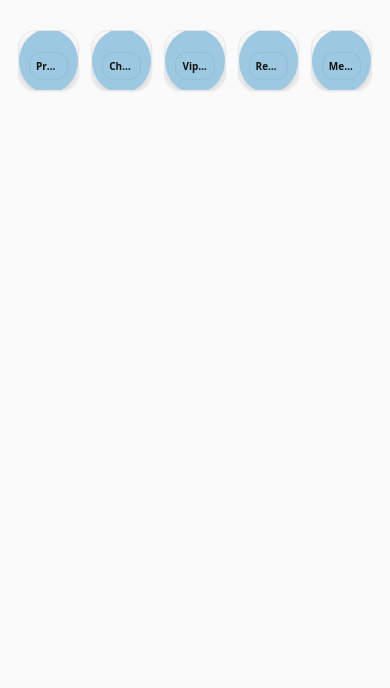
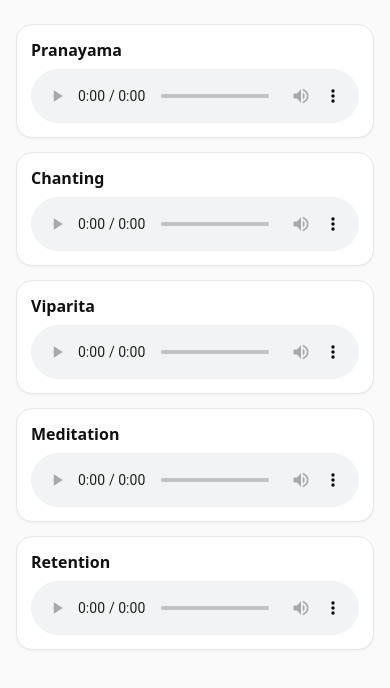
Before and after one commit to ceciliaraho/composition_evaluation, a plain HTML site: page index.html in a window 390 px wide. Drawn offline with Linux system fonts and the light colour scheme.

Commit message:
Update index.html

```diff
--- a/index.html
+++ b/index.html
@@ -1,208 +1,59 @@
 <!doctype html>
 <html lang="en">
-<head>
-<meta charset="utf-8">
-<meta name="viewport" content="width=device-width,initial-scale=1">
-<title>Composition Gallery</title>
+<meta charset="utf-8" />
+<meta name="viewport" content="width=device-width,initial-scale=1" />
+<title>Composition – Rectangles (stacked)</title>
 <style>
-  :root {
-    --bg: #fafafa;
-    --text: #111;
-    --muted: #6b7280;
-    --card: #fff;
-    --border: #e5e7eb;
-    --accent: #111;
+  :root{
+    --bg:#fafafa; --text:#111; --muted:#6b7280; --card:#ffffff; --border:#e5e7eb;
   }
-  * { box-sizing: border-box; }
-  body {
-    margin: 0;
-    font-family: system-ui,-apple-system,Segoe UI,Roboto,Helvetica,Arial,"Apple Color Emoji","Segoe UI Emoji";
-    background: var(--bg);
-    color: var(--text);
+  *{box-sizing:border-box}
+  body{margin:0;font-family:system-ui,-apple-system,Segoe UI,Roboto,Helvetica,Arial;background:var(--bg);color:var(--text)}
+  .wrap{max-width:900px;margin:24px auto;padding:0 16px 32px}
+  h1{margin:6px 0 10px;font-size:26px}
+  .sub{color:var(--muted);margin:0 0 16px}
+  .strip{display:grid;grid-template-columns:1fr;gap:14px}
+  .card{
+    background:var(--card);
+    border:1px solid var(--border);
+    border-radius:16px;
+    padding:14px;
+    display:grid;
+    gap:8px;
+    box-shadow:0 1px 2px rgba(0,0,0,.05);
   }
-  .wrap{
-    max-width: 100%;
-    margin: 24px auto;
-    padding: 0 16px 32px;
-  }
-
-/* UNA SOLA RIGA: 5 colonne fluide, niente scrollbar */
-  .strip{
-    display: grid;
-    grid-template-columns: repeat(5, minmax(0, 1fr));
-    gap: 16px;
-    overflow: visible;   /* niente scroll */
-    padding: 6px 0 12px;
-  }
-  /* MOBILE: passa a strip scorrevole orizzontale (più comodo) */
-  @media (max-width: 740px){
-    .strip{
-      display: grid;
-      grid-auto-flow: column;
-      grid-auto-columns: clamp(140px, 42vw, 200px); /* card larghe e leggibili */
-      gap: 12px;
-      overflow-x: auto;            /* swipe orizzontale */
-      overflow-y: hidden;
-      padding: 6px 2px 12px;
-      -webkit-overflow-scrolling: touch;
-    }
-    .strip::-webkit-scrollbar{ height: 8px; }
-    .strip::-webkit-scrollbar-thumb{ background: #d1d5db; border-radius: 6px; }
-
-  .card {
-    position: relative;
-    background: var(--card);
-    border: 1px solid var(--border);
-    border-radius: 18px;
-    aspect-ratio: 1 / 1;
-    box-shadow: 0 1px 2px rgba(0,0,0,.05);
-    display: flex;
-    align-items: center;
-    justify-content: center;
-    overflow: hidden;
-  }
-  .card .title {
-    position: absolute;
-    left: 10px; right: 10px; bottom: 10px;
-    background:#9dc8e1;
-    border: 1px solid rgba(0,0,0,.05);
-    color: var(--text);
-    padding: clamp(6px, 1.2vw, 10px);
-    border-radius: 12px;
-    font-weight: 600;
-    font-size: clamp(10px, 1.2vw, 14px);
-    text-align: center;
-    backdrop-filter: blur(2px);
-    overflow: hidden;
-    text-overflow: ellipsis;    /* "…" se troppo lungo */
-  }
-  .playbtn {
-    width: clamp(40px, 8vw, 72px);
-    height: clamp(40px, 8vw, 72px);
-    border-radius: 50%;
-    background: #9dc8e1;
-    color: #fff;
-    display: grid; place-items: center;
-    cursor: pointer;
-    user-select: none;
-    transition: transform .12s ease, filter .12s ease, background .12s ease;
-    box-shadow: 0 6px 16px rgba(0,0,0,.20);
-  }
-  .playbtn:hover { transform: scale(1.04); filter: brightness(1.05); }
-  .playbtn .icon { font-size: clamp(18px, 2.4vw, 30px); transform: translateX(1px); line-height: 1; }
-  .card.playing .playbtn { background: #10b981; }
-  .card.playing .playbtn .icon { transform: none; }
-  .progress {
-    position: absolute; left: 10px; right: 10px; bottom: 56px;
-    height: 6px; background: rgba(0,0,0,.08); border-radius: 999px; overflow: hidden;
-    display: none;
-  }
-  .progress span { display: block; height: 100%; width: 0%; background: var(--accent); }
-  .card.playing .progress { display: block; }
-  /* Accessible focus */
-  .playbtn:focus { outline: 3px solid #93c5fd; outline-offset: 3px; }
-  /* Small screens: make cards slightly smaller */
-  @media (max-width: 420px) {
-    .strip { grid-auto-columns: minmax(160px, 180px); gap: 12px; }
-    .playbtn { width: 64px; height: 64px; }
-  }
+  .card .title{font-weight:600;font-size:16px}
+  audio{width:100%;display:block;outline:none}
 </style>
-</head>
 <body>
   <div class="wrap">
 
     <div class="strip">
+      <div class="card">
+        <div class="title">Pranayama</div>
+        <audio controls preload="metadata" src="pranayama.mp3"></audio>
+      </div>
 
-    <div class="card" data-src="pranayama.mp3">
-      <audio preload="metadata" src="pranayama.mp3"></audio>
-      <div class="playbtn" aria-label="Play/Pause" role="button" tabindex="0">
-        <span class="icon">►</span>
+      <div class="card">
+        <div class="title">Chanting </div>
+        <audio controls preload="metadata" src="chanting.mp3"></audio>
       </div>
-      <div class="title">Pranayama </div>
-      <div class="progress"><span></span></div>
-    </div>
 
+      <div class="card">
+        <div class="title">Viparita </div>
+        <audio controls preload="metadata" src="viparita_swasa.mp3"></audio>
+      </div>
 
-    <div class="card" data-src="chanting.mp3">
-      <audio preload="metadata" src="chanting.mp3"></audio>
-      <div class="playbtn" aria-label="Play/Pause" role="button" tabindex="0">
-        <span class="icon">►</span>
+      <div class="card">
+        <div class="title">Meditation </div>
+        <audio controls preload="metadata" src="meditation.mp3"></audio>
       </div>
-      <div class="title">Chanting</div>
-      <div class="progress"><span></span></div>
-    </div>
 
-
-    <div class="card" data-src="viparita_swasa.mp3">
-      <audio preload="metadata" src="viparita_swasa.mp3"></audio>
-      <div class="playbtn" aria-label="Play/Pause" role="button" tabindex="0">
-        <span class="icon">►</span>
+      <div class="card">
+        <div class="title">Retention </div>
+        <audio controls preload="metadata" src="retention.mp3"></audio>
       </div>
-      <div class="title">Viparita </div>
-      <div class="progress"><span></span></div>
-    </div>
-
-
-
-    <div class="card" data-src="retention.mp3">
-      <audio preload="metadata" src="retention.mp3"></audio>
-      <div class="playbtn" aria-label="Play/Pause" role="button" tabindex="0">
-        <span class="icon">►</span>
-      </div>
-      <div class="title">Retention </div>
-      <div class="progress"><span></span></div>
-    </div>
-
-    <div class="card" data-src="meditation.mp3">
-      <audio preload="metadata" src="meditation.mp3"></audio>
-      <div class="playbtn" aria-label="Play/Pause" role="button" tabindex="0">
-        <span class="icon">►</span>
-      </div>
-      <div class="title">Meditation </div>
-      <div class="progress"><span></span></div>
-    </div>
-
     </div>
   </div>
-<script>
-  const cards = [...document.querySelectorAll('.card')];
-  const audios = cards.map(c => c.querySelector('audio'));
-  function pauseAll(except=null) {
-    audios.forEach(a => { if (a!==except) { a.pause(); a.currentTime = a.currentTime; } });
-    cards.forEach(c => c.classList.remove('playing'));
-    cards.forEach(c => c.querySelector('.icon').textContent = '►');
-  }
-  cards.forEach(card => {
-    const audio = card.querySelector('audio');
-    const btn = card.querySelector('.playbtn');
-    const icon = card.querySelector('.icon');
-    const bar = card.querySelector('.progress span');
-
-    function toggle() {
-      if (audio.paused) {
-        pauseAll(audio);
-        audio.play();
-        card.classList.add('playing');
-        icon.textContent = '❚❚';
-      } else {
-        audio.pause();
-        card.classList.remove('playing');
-        icon.textContent = '►';
-      }
-    }
-    btn.addEventListener('click', toggle);
-    btn.addEventListener('keydown', (e) => { if (e.key==='Enter' || e.key===' ') { e.preventDefault(); toggle(); } });
-    audio.addEventListener('timeupdate', () => {
-      if (!isNaN(audio.duration) && audio.duration>0) {
-        bar.style.width = (audio.currentTime / audio.duration * 100) + '%';
-      }
-    });
-    audio.addEventListener('ended', () => {
-      card.classList.remove('playing');
-      icon.textContent = '►';
-      bar.style.width = '0%';
-    });
-  });
-</script>
 </body>
 </html>
```
